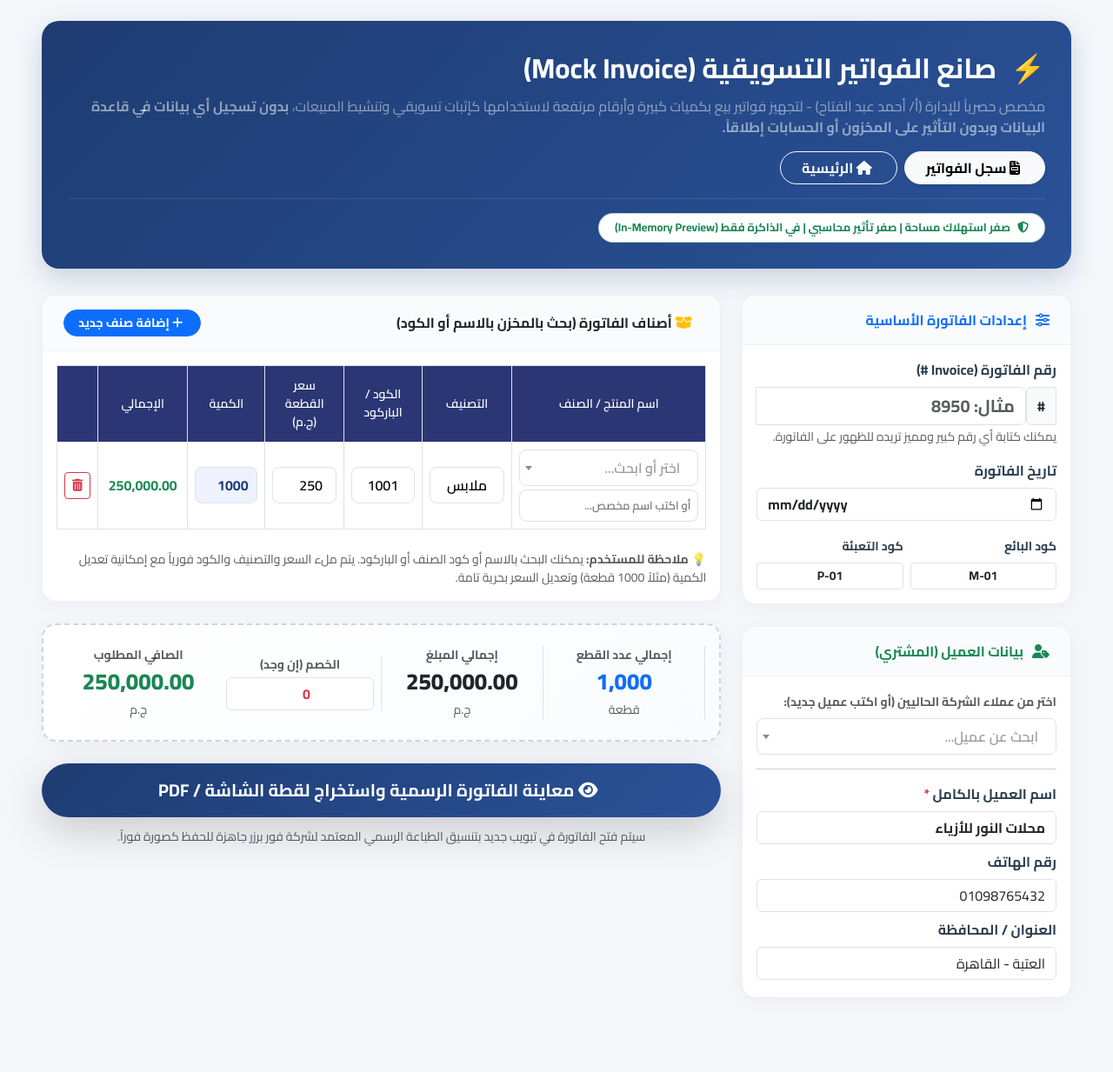
After one commit to Hashem-Ghonaim/4brother_erp_v2, a Flask app: template templates/mock_invoice_form.html in a window 1280 px wide. The commit adds this page. Shown: the whole page at 87% size. Run offline with Flask 3, Linux system fonts and the light colour scheme; the template is opened without the code that fills it, so the values that code supplies are empty; the visitor is signed in with stand-in values (Sample User, id 1); some libraries are stand-ins or nearby versions.

Commit message:
feat: add mock marketing invoice generator for gm_ahmed with zero DB footprint

```diff
--- a/templates/dashboard.html
+++ b/templates/dashboard.html
@@ -374,6 +374,9 @@
 
                     {% if user.has_perm('view_invoices') %}
                     <a href="/invoices" class="nav-link"><i class="fas fa-file-invoice"></i> سجل الفواتير</a>
+                    {% if user.username == 'gm_ahmed' %}
+                    <a href="/marketing/mock_invoice" class="nav-link text-warning fw-bold"><i class="fas fa-magic"></i> فاتورة تسويقية (وهمية)</a>
+                    {% endif %}
                     {% endif %}
 
                     {% if user.has_perm('view_customers') %}
--- a/templates/invoices.html
+++ b/templates/invoices.html
@@ -287,6 +287,11 @@
                 <div class="d-flex gap-2">
                     <a href="/dashboard"
                         class="btn btn-light rounded-pill px-4 fw-bold text-secondary shadow-sm">الرئيسية</a>
+                    {% if current_user.username == 'gm_ahmed' %}
+                    <a href="/marketing/mock_invoice" class="btn btn-warning rounded-pill px-3 fw-bold shadow-sm">
+                        <i class="fas fa-magic me-1"></i> فاتورة تسويقية
+                    </a>
+                    {% endif %}
                     <a href="/pos" class="btn btn-primary rounded-pill px-4 fw-bold shadow-sm">+ فاتورة جديدة</a>
                 </div>
             </div>
--- /dev/null
+++ b/templates/mock_invoice_form.html
@@ -0,0 +1,528 @@
+<!DOCTYPE html>
+<html lang="ar" dir="rtl">
+<head>
+    <meta charset="UTF-8">
+    <meta name="viewport" content="width=device-width, initial-scale=1.0">
+    <title>⚡ صانع الفواتير التسويقية | 4Brothers</title>
+
+    <link href="https://cdn.jsdelivr.net/npm/bootstrap@5.3.0/dist/css/bootstrap.min.css" rel="stylesheet">
+    <link href="https://fonts.googleapis.com/css2?family=Cairo:wght@400;600;700;800&display=swap" rel="stylesheet">
+    <link rel="stylesheet" href="https://cdnjs.cloudflare.com/ajax/libs/font-awesome/6.4.0/css/all.min.css">
+    <link href="https://cdn.jsdelivr.net/npm/select2@4.1.0-rc.0/dist/css/select2.min.css" rel="stylesheet" />
+
+    <style>
+        :root {
+            --primary-gradient: linear-gradient(135deg, #1e3c72 0%, #2a5298 100%);
+            --accent-gradient: linear-gradient(135deg, #f093fb 0%, #f5576c 100%);
+            --gold-gradient: linear-gradient(135deg, #f6d365 0%, #fda085 100%);
+            --bg-body: #f4f6fa;
+        }
+
+        body {
+            font-family: 'Cairo', sans-serif;
+            background-color: var(--bg-body);
+            color: #2c3e50;
+            padding-bottom: 60px;
+        }
+
+        .header-card {
+            background: var(--primary-gradient);
+            color: white;
+            border-radius: 20px;
+            padding: 30px;
+            box-shadow: 0 10px 30px rgba(30, 60, 114, 0.2);
+            margin-bottom: 30px;
+        }
+
+        .card-custom {
+            background: white;
+            border-radius: 16px;
+            border: 1px solid rgba(0,0,0,0.06);
+            box-shadow: 0 4px 20px rgba(0,0,0,0.04);
+            margin-bottom: 25px;
+            overflow: hidden;
+        }
+
+        .card-header-custom {
+            background: #fafbfc;
+            border-bottom: 1px solid #edf2f7;
+            padding: 16px 24px;
+            font-weight: 700;
+            display: flex;
+            align-items: center;
+            gap: 10px;
+        }
+
+        .table-custom th {
+            background-color: #2b3674;
+            color: white;
+            font-weight: 600;
+            text-align: center;
+            vertical-align: middle;
+            font-size: 14px;
+            padding: 12px 8px;
+        }
+
+        .table-custom td {
+            vertical-align: middle;
+            text-align: center;
+            padding: 8px;
+        }
+
+        .table-input {
+            width: 100%;
+            border: 1px solid #dee2e6;
+            border-radius: 8px;
+            padding: 8px;
+            text-align: center;
+            font-weight: 600;
+            transition: all 0.2s;
+        }
+
+        .table-input:focus {
+            outline: none;
+            border-color: #2a5298;
+            box-shadow: 0 0 0 3px rgba(42, 82, 152, 0.15);
+            background: #fff;
+        }
+
+        /* تنسيق Select2 داخل الجدول */
+        .select2-container .select2-selection--single {
+            height: 42px !important;
+            border: 1px solid #dee2e6 !important;
+            border-radius: 8px !important;
+            text-align: right;
+            padding: 6px 12px;
+        }
+        .select2-container--default .select2-selection--single .select2-selection__rendered {
+            line-height: 28px !important;
+            font-weight: 600;
+            color: #333;
+        }
+        .select2-container--default .select2-selection--single .select2-selection__arrow {
+            height: 40px !important;
+        }
+
+        .summary-card {
+            background: linear-gradient(135deg, #ffffff 0%, #f9fbfd 100%);
+            border: 2px dashed #cbd5e1;
+            border-radius: 16px;
+            padding: 24px;
+        }
+
+        .summary-value {
+            font-size: 26px;
+            font-weight: 800;
+            color: #1e3c72;
+        }
+
+        .safe-badge {
+            background: rgba(25, 135, 84, 0.12);
+            color: #198754;
+            border: 1px solid rgba(25, 135, 84, 0.3);
+            border-radius: 50px;
+            padding: 6px 18px;
+            font-size: 13px;
+            font-weight: 700;
+            display: inline-flex;
+            align-items: center;
+            gap: 8px;
+        }
+    </style>
+</head>
+<body>
+
+<div class="container-fluid px-lg-5 pt-4">
+
+    <!-- Header Section -->
+    <div class="header-card">
+        <div class="d-flex justify-content-between align-items-center flex-wrap gap-3">
+            <div>
+                <div class="d-flex align-items-center gap-3 mb-2">
+                    <span class="fs-2">⚡</span>
+                    <h2 class="fw-bold m-0 text-white">صانع الفواتير التسويقية (Mock Invoice)</h2>
+                </div>
+                <p class="m-0 text-white-50 fs-6">
+                    مخصص حصرياً للإدارة (أ/ أحمد عبد الفتاح) - لتجهيز فواتير بيع بكميات كبيرة وأرقام مرتفعة لاستخدامها كإثبات تسويقي وتنشيط المبيعات، <strong>بدون تسجيل أي بيانات في قاعدة البيانات وبدون التأثير على المخزون أو الحسابات إطلاقاً.</strong>
+                </p>
+            </div>
+            <div class="d-flex gap-2">
+                <a href="/invoices" class="btn btn-light rounded-pill px-4 fw-bold shadow-sm">
+                    <i class="fas fa-file-invoice me-1"></i> سجل الفواتير
+                </a>
+                <a href="/dashboard" class="btn btn-outline-light rounded-pill px-4 fw-bold">
+                    <i class="fas fa-home me-1"></i> الرئيسية
+                </a>
+            </div>
+        </div>
+
+        <div class="mt-3 pt-3 border-top border-white border-opacity-10 d-flex align-items-center gap-2">
+            <span class="safe-badge bg-white text-success">
+                <i class="fas fa-shield-alt"></i> صفر استهلاك مساحة | صفر تأثير محاسبي | في الذاكرة فقط (In-Memory Preview)
+            </span>
+        </div>
+    </div>
+
+    <!-- Main Form -->
+    <form action="/marketing/mock_invoice/preview" method="POST" target="_blank" id="mockInvoiceForm">
+
+        <div class="row g-4">
+            <!-- اليمين: بيانات الفاتورة والعميل -->
+            <div class="col-lg-4">
+
+                <!-- كرت رقم الفاتورة والتاريخ -->
+                <div class="card-custom">
+                    <div class="card-header-custom text-primary">
+                        <i class="fas fa-sliders-h"></i> إعدادات الفاتورة الأساسية
+                    </div>
+                    <div class="p-3">
+                        <div class="mb-3">
+                            <label class="form-label fw-bold">رقم الفاتورة (Invoice #)</label>
+                            <div class="input-group">
+                                <span class="input-group-text bg-light fw-bold">#</span>
+                                <input type="text" name="invoice_no" class="form-control fw-bold fs-5 text-primary"
+                                       value="{{ suggested_inv_no }}" placeholder="مثال: 8950" required>
+                            </div>
+                            <small class="text-muted">يمكنك كتابة أي رقم كبير ومميز تريده للظهور على الفاتورة.</small>
+                        </div>
+
+                        <div class="mb-3">
+                            <label class="form-label fw-bold">تاريخ الفاتورة</label>
+                            <input type="date" name="invoice_date" class="form-control fw-bold" value="{{ now_str }}">
+                        </div>
+
+                        <div class="row g-2">
+                            <div class="col-6">
+                                <label class="form-label fw-bold small">كود البائع</label>
+                                <input type="text" name="sales_rep_code" class="form-control form-control-sm text-center fw-bold" value="M-01">
+                            </div>
+                            <div class="col-6">
+                                <label class="form-label fw-bold small">كود التعبئة</label>
+                                <input type="text" name="packer_code" class="form-control form-control-sm text-center fw-bold" value="P-01">
+                            </div>
+                        </div>
+                    </div>
+                </div>
+
+                <!-- كرت بيانات العميل -->
+                <div class="card-custom">
+                    <div class="card-header-custom text-success">
+                        <i class="fas fa-user-tag"></i> بيانات العميل (المشتري)
+                    </div>
+                    <div class="p-3">
+                        <div class="mb-3">
+                            <label class="form-label fw-bold small text-muted">اختر من عملاء الشركة الحاليين (أو اكتب عميل جديد):</label>
+                            <select id="quickCustomerSelect" class="form-select select2-customer">
+                                <option value="">-- اكتب أو اختر عميلاً مسجلاً --</option>
+                                {% for c in customers %}
+                                <option value="{{ c.id }}"
+                                        data-name="{{ c.name }}"
+                                        data-phone="{{ c.phone }}"
+                                        data-address="{{ c.address or '' }}">
+                                    {{ c.name }} ({{ c.phone }})
+                                </option>
+                                {% endfor %}
+                            </select>
+                        </div>
+
+                        <hr class="my-3">
+
+                        <div class="mb-2">
+                            <label class="form-label fw-bold">اسم العميل بالكامل <span class="text-danger">*</span></label>
+                            <input type="text" name="customer_name" id="custNameInput" class="form-control fw-bold"
+                                   placeholder="مثال: محلات النور للملابس الجاهزة" value="محلات النور للأزياء" required>
+                        </div>
+
+                        <div class="mb-2">
+                            <label class="form-label fw-bold">رقم الهاتف</label>
+                            <input type="text" name="customer_phone" id="custPhoneInput" class="form-control"
+                                   placeholder="010XXXXXXXX" value="01098765432">
+                        </div>
+
+                        <div class="mb-1">
+                            <label class="form-label fw-bold">العنوان / المحافظة</label>
+                            <input type="text" name="customer_address" id="custAddressInput" class="form-control"
+                                   placeholder="مثال: العتبة - شارع الجيش - القاهرة" value="العتبة - القاهرة">
+                        </div>
+                    </div>
+                </div>
+
+            </div>
+
+            <!-- اليسار: جدول المنتجات والإجماليات -->
+            <div class="col-lg-8">
+                <div class="card-custom">
+                    <div class="card-header-custom d-flex justify-content-between align-items-center">
+                        <span class="text-dark"><i class="fas fa-box-open text-warning me-2"></i> أصناف الفاتورة (بحث بالمخزن بالاسم أو الكود)</span>
+                        <button type="button" class="btn btn-sm btn-primary rounded-pill px-3 fw-bold" onclick="addNewItemRow()">
+                            <i class="fas fa-plus me-1"></i> إضافة صنف جديد
+                        </button>
+                    </div>
+
+                    <div class="p-3">
+                        <div class="table-responsive">
+                            <table class="table table-bordered table-custom align-middle" id="mockItemsTable">
+                                <thead>
+                                    <tr>
+                                        <th width="32%">اسم المنتج / الصنف</th>
+                                        <th width="15%">التصنيف</th>
+                                        <th width="13%">الكود / الباركود</th>
+                                        <th width="13%">سعر القطعة (ج.م)</th>
+                                        <th width="13%">الكمية</th>
+                                        <th width="14%">الإجمالي</th>
+                                        <th width="5%"></th>
+                                    </tr>
+                                </thead>
+                                <tbody id="itemsTbody">
+                                    <!-- Rows added dynamically via JS -->
+                                </tbody>
+                            </table>
+                        </div>
+
+                        <div class="mt-2 text-muted small">
+                            💡 <strong>ملاحظة للمستخدم:</strong> يمكنك البحث بالاسم أو كود الصنف أو الباركود. يتم ملء السعر والتصنيف والكود فورياً مع إمكانية تعديل الكمية (مثلاً 1000 قطعة) وتعديل السعر بحرية تامة.
+                        </div>
+                    </div>
+                </div>
+
+                <!-- كرت الإجماليات والخصم -->
+                <div class="card-custom summary-card">
+                    <div class="row g-3 align-items-center text-center">
+                        <div class="col-md-3 border-end">
+                            <div class="text-muted fw-bold small">إجمالي عدد القطع</div>
+                            <div class="summary-value text-primary" id="dispTotalQty">0</div>
+                            <small class="text-muted">قطعة</small>
+                        </div>
+
+                        <div class="col-md-3 border-end">
+                            <div class="text-muted fw-bold small">إجمالي المبلغ</div>
+                            <div class="summary-value text-dark" id="dispTotalAmount">0.00</div>
+                            <small class="text-muted">ج.م</small>
+                        </div>
+
+                        <div class="col-md-3 border-end">
+                            <div class="text-muted fw-bold small mb-1">الخصم (إن وجد)</div>
+                            <input type="number" step="1" name="discount" id="discountInput"
+                                   class="form-control text-center fw-bold text-danger" value="0" oninput="recalcTotals()">
+                        </div>
+
+                        <div class="col-md-3">
+                            <div class="text-muted fw-bold small">الصافي المطلوب</div>
+                            <div class="summary-value text-success" id="dispFinalTotal">0.00</div>
+                            <small class="text-muted">ج.م</small>
+                        </div>
+                    </div>
+
+                    <input type="hidden" name="paid_upfront" value="0">
+                </div>
+
+                <!-- زر الإرسال والمعاينة -->
+                <div class="d-grid gap-2 mt-4">
+                    <button type="submit" class="btn btn-primary btn-lg py-3 fw-bold shadow-lg rounded-pill fs-5" style="background: var(--primary-gradient); border: none;">
+                        <i class="fas fa-eye me-2"></i> معاينة الفاتورة الرسمية واستخراج لقطة الشاشة / PDF
+                    </button>
+                    <div class="text-center text-muted small mt-1">
+                        سيتم فتح الفاتورة في تبويب جديد بتنسيق الطباعة الرسمي المعتمد لشركة فور برزر جاهزة للحفظ كصورة فوراً.
+                    </div>
+                </div>
+
+            </div>
+        </div>
+
+    </form>
+
+</div>
+
+<!-- Scripts -->
+<script src="https://code.jquery.com/jquery-3.6.0.min.js"></script>
+<script src="https://cdn.jsdelivr.net/npm/bootstrap@5.3.0/dist/js/bootstrap.bundle.min.js"></script>
+<script src="https://cdn.jsdelivr.net/npm/select2@4.1.0-rc.0/dist/js/select2.min.js"></script>
+
+<script>
+    // قائمة المنتجات من المخزن
+    const productsInventory = [
+        {% for v in variants %}
+        {
+            id: "{{ v.id }}",
+            name: "{{ v.model.name | replace('\"', '\\\"') }}",
+            category: "{{ (v.model.category.name if v.model.category else 'عام') | replace('\"', '\\\"') }}",
+            barcode: "{{ v.barcode if v.barcode else v.id }}",
+            sell_price: {{ v.sell_price or 0.0 }},
+            stock: {{ v.stock or 0 }}
+        },
+        {% endfor %}
+    ];
+
+    // خوارزمية بحث مخصصة في Select2 تدعم البحث بالاسم أو الكود أو الباركود
+    function customProductMatcher(params, data) {
+        if ($.trim(params.term) === '') return data;
+        if (typeof data.text === 'undefined') return null;
+
+        const term = params.term.toLowerCase().trim();
+        const text = data.text.toLowerCase();
+
+        // 1. بحث بالاسم الظاهر
+        if (text.indexOf(term) > -1) return data;
+
+        // 2. بحث بالكود (ID)
+        const id = $(data.element).data('id');
+        if (id && id.toString().toLowerCase().indexOf(term) > -1) return data;
+
+        // 3. بحث بالباركود
+        const barcode = $(data.element).data('barcode');
+        if (barcode && barcode.toString().toLowerCase().indexOf(term) > -1) return data;
+
+        return null;
+    }
+
+    // إعداد سيلكت 2 للعملاء
+    $(document).ready(function() {
+        $('.select2-customer').select2({
+            dir: 'rtl',
+            width: '100%',
+            placeholder: 'ابحث عن عميل...'
+        }).on('change', function() {
+            const selected = $(this).find('option:selected');
+            const name = selected.data('name');
+            const phone = selected.data('phone');
+            const address = selected.data('address');
+
+            if (name) {
+                $('#custNameInput').val(name);
+                $('#custPhoneInput').val(phone || '');
+                $('#custAddressInput').val(address || '');
+            }
+        });
+
+        // إضافة صف افتراضي أولي
+        addNewItemRow(true);
+    });
+
+    // دالة إضافة صف منتج
+    function addNewItemRow(isFirst = false) {
+        let optionsHtml = '<option value="">-- اختر الصنف أو ابحث بالاسم/الكود --</option>';
+        productsInventory.forEach(p => {
+            optionsHtml += `<option value="${p.name}"
+                                   data-id="${p.id}"
+                                   data-barcode="${p.barcode}"
+                                   data-category="${p.category}"
+                                   data-sell="${p.sell_price}"
+                                   data-stock="${p.stock}">
+                                ${p.name} [كود: ${p.id}] (${p.category})
+                            </option>`;
+        });
+
+        const defaultQty = isFirst ? 1000 : 500;
+
+        const rowHtml = `
+        <tr class="item-row">
+            <td>
+                <select class="product-select form-select form-select-sm" style="width: 100%;" onchange="onProductSelected(this)">
+                    ${optionsHtml}
+                </select>
+                <input type="text" name="item_name[]" class="table-input item-name-input mt-1"
+                       placeholder="أو اكتب اسم مخصص..." required style="font-size: 13px; text-align: right;">
+            </td>
+            <td>
+                <input type="text" name="item_category[]" class="table-input item-cat-input" value="ملابس" placeholder="التصنيف">
+            </td>
+            <td>
+                <input type="text" name="item_code[]" class="table-input item-code-input" value="1001" placeholder="كود">
+            </td>
+            <td>
+                <input type="number" step="0.5" name="item_price[]" class="table-input item-price-input"
+                       value="250" placeholder="السعر" required oninput="recalcTotals()">
+            </td>
+            <td>
+                <input type="number" step="1" name="item_qty[]" class="table-input item-qty-input"
+                       value="${defaultQty}" placeholder="الكمية" required style="background: #eef2ff; font-weight: bold; color: #1e3c72;"
+                       oninput="recalcTotals()">
+            </td>
+            <td>
+                <span class="row-total fw-bold text-success fs-6">0.00</span>
+            </td>
+            <td>
+                <button type="button" class="btn btn-outline-danger btn-sm" onclick="removeRow(this)" title="حذف الصنف">
+                    <i class="fas fa-trash-alt"></i>
+                </button>
+            </td>
+        </tr>
+        `;
+
+        const newRow = $(rowHtml).appendTo('#itemsTbody');
+
+        // تفعيل Select2 للصف الجديد مع ماتشر مخصص
+        newRow.find('.product-select').select2({
+            dir: 'rtl',
+            width: '100%',
+            placeholder: 'اختر أو ابحث...',
+            matcher: customProductMatcher
+        });
+
+        // إذا كان هناك منتجات، حدد أول منتج كعينة أولى
+        if (isFirst && productsInventory.length > 0) {
+            const firstP = productsInventory[0];
+            const selectEl = newRow.find('.product-select');
+            selectEl.val(firstP.name).trigger('change');
+        } else {
+            recalcTotals();
+        }
+    }
+
+    // عند اختيار منتج من Select2
+    function onProductSelected(selectEl) {
+        const row = $(selectEl).closest('tr');
+        const opt = $(selectEl).find('option:selected');
+
+        if (!opt.val()) return;
+
+        const name = opt.val();
+        const cat = opt.data('category') || 'عام';
+        const barcode = opt.data('barcode') || opt.data('id') || '---';
+        const sell = opt.data('sell') || 0;
+
+        row.find('.item-name-input').val(name);
+        row.find('.item-cat-input').val(cat);
+        row.find('.item-code-input').val(barcode);
+        row.find('.item-price-input').val(sell);
+
+        recalcTotals();
+    }
+
+    // حذف صف
+    function removeRow(btn) {
+        if ($('#itemsTbody tr').length > 1) {
+            $(btn).closest('tr').remove();
+            recalcTotals();
+        } else {
+            alert('يجب أن تحتوي الفاتورة على صنف واحد على الأقل.');
+        }
+    }
+
+    // إعادة حساب كل الإجماليات
+    function recalcTotals() {
+        let totalQty = 0;
+        let totalAmount = 0;
+
+        $('#itemsTbody tr').each(function() {
+            const qty = parseFloat($(this).find('.item-qty-input').val()) || 0;
+            const price = parseFloat($(this).find('.item-price-input').val()) || 0;
+            const lineTotal = qty * price;
+
+            $(this).find('.row-total').text(lineTotal.toLocaleString('en-US', { minimumFractionDigits: 2, maximumFractionDigits: 2 }));
+
+            totalQty += qty;
+            totalAmount += lineTotal;
+        });
+
+        const discount = parseFloat($('#discountInput').val()) || 0;
+        const finalTotal = Math.max(0, totalAmount - discount);
+
+        $('#dispTotalQty').text(totalQty.toLocaleString('en-US'));
+        $('#dispTotalAmount').text(totalAmount.toLocaleString('en-US', { minimumFractionDigits: 2, maximumFractionDigits: 2 }));
+        $('#dispFinalTotal').text(finalTotal.toLocaleString('en-US', { minimumFractionDigits: 2, maximumFractionDigits: 2 }));
+    }
+</script>
+
+</body>
+</html>
```
Also changed, not shown: backend/routes/invoices.py (+154 -1 lines), templates/invoice.html (+48 -1 lines).
